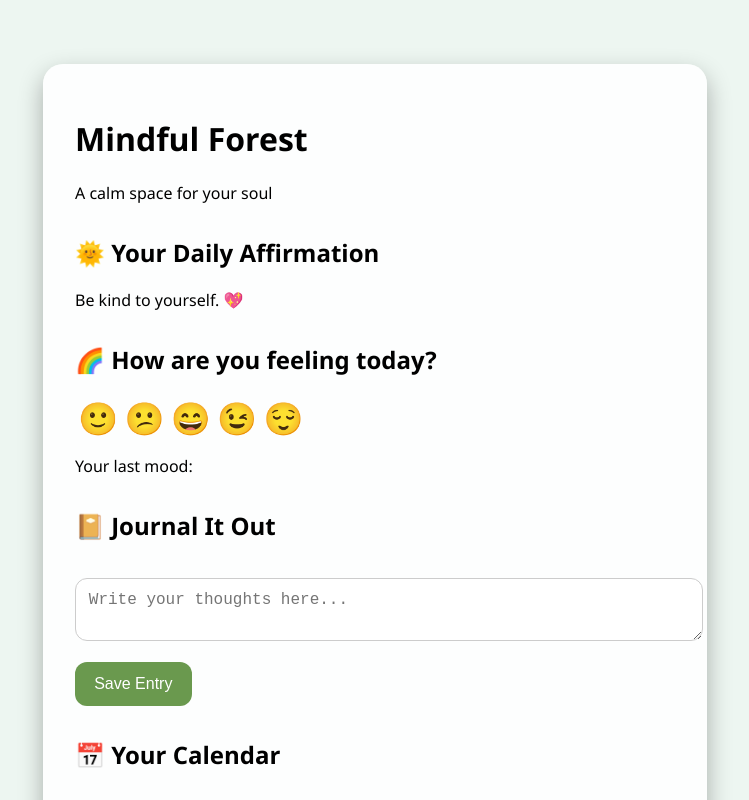
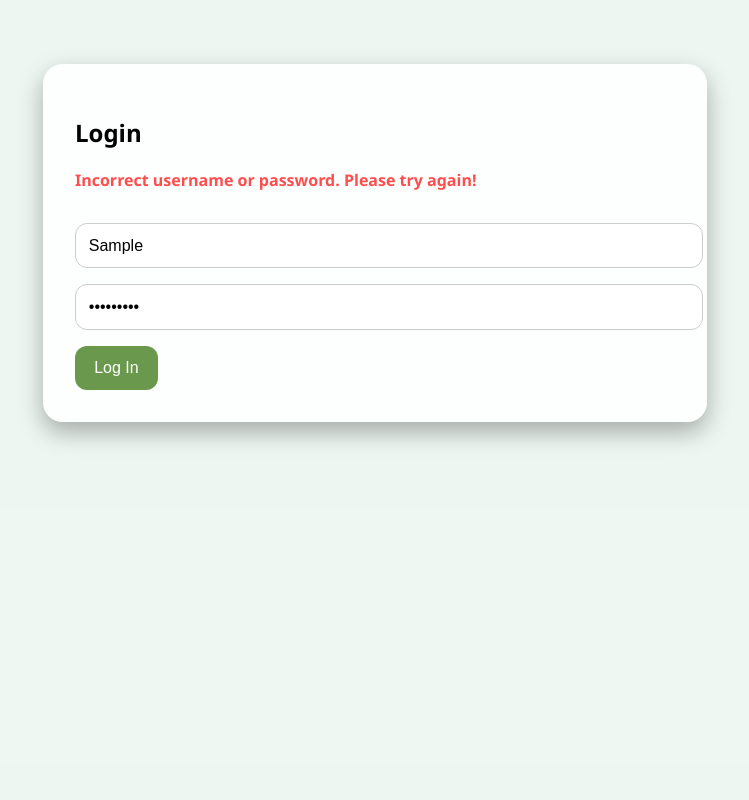
Before and after one commit to Luneric/mindful-forest, a React (Create React App) app in the folder frontend/: page / in a window 1280 px wide. Both pictures are taken after typing "Sample", "Sample123" into the empty fields and a click on the button "Log In". Shown: the top 800 px of the page, without its empty margins (265-1014 px from the left). Built offline with nearby package versions, Linux system fonts and the light colour scheme.

Commit message:
ADD Error message And Demo Account

```diff
--- a/frontend/src/App.css
+++ b/frontend/src/App.css
@@ -52,3 +52,8 @@ button:hover {
 .emojis span:hover {
   transform: scale(1.2);
 }
+.error-message {
+  color: #ff4d4d;
+  margin-bottom: 1rem;
+  font-weight: bold;
+}
--- a/frontend/src/App.js
+++ b/frontend/src/App.js
@@ -3,9 +3,12 @@ import Calendar from "react-calendar";
 import "./App.css";
 
 function App() {
+  const DEMO_USERNAME = "demo";
+  const DEMO_PASSWORD = "password123";
   const [loggedIn, setLoggedIn] = useState(false);
   const [username, setUsername] = useState("");
   const [password, setPassword] = useState("");
+  const [errorMessage, setErrorMessage] = useState("");
 
   const [mood, setMood] = useState("");
   const [journal, setJournal] = useState("");
@@ -27,8 +30,12 @@ function App() {
 
   const handleLogin = (e) => {
     e.preventDefault();
-    if (username && password) {
-      setLoggedIn(true);
+    if (username === DEMO_USERNAME && password === DEMO_PASSWORD) {
+       setLoggedIn(true);
+       setErrorMessage("");
+    }
+    else {
+        setErrorMessage("Incorrect username or password. Please try again!");
     }
   };
 
@@ -51,6 +58,7 @@ function App() {
         {!loggedIn ? (
           <form onSubmit={handleLogin} className="login-form">
             <h2>Login</h2>
+            {errorMessage && <p className="error-message">{errorMessage}</p>}
             <input
               type="text"
               placeholder="Username"
```
